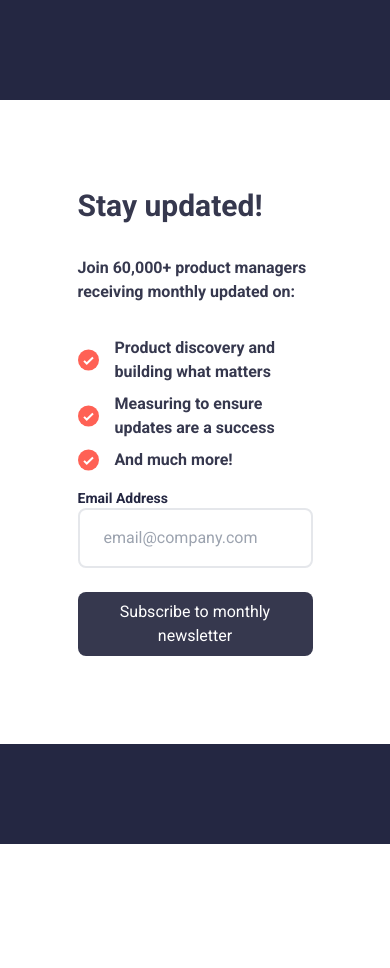
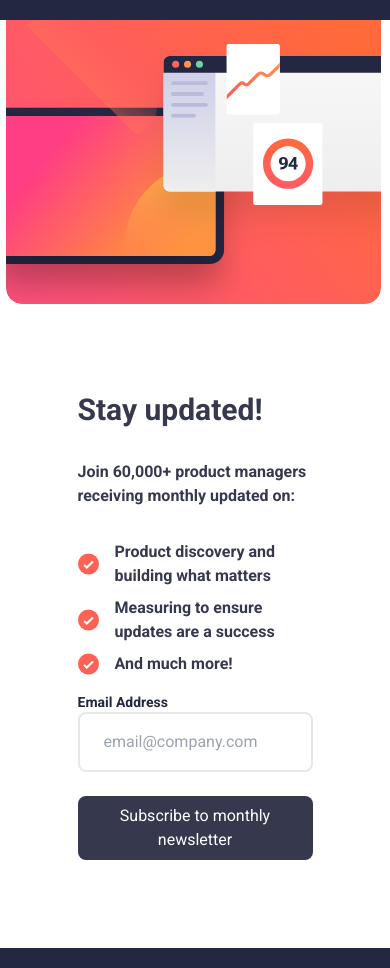
Before and after one commit to lavollmer/newsletter-signup, a React (Vite) app: page / in a window 390 px wide. Before the commit the page ends 844 px from the top, so only its background shows below. Built offline with nearby package versions, Linux system fonts and the light colour scheme.

Commit message:
updating mobile responsive version

```diff
--- a/src/App.css
+++ b/src/App.css
@@ -4,3 +4,11 @@
   align-items: center;
   height: 100vh;
 }
+
+@media (max-width: 768px) {
+  #bg-container {
+    height: 100%;
+    flex-direction: column;
+    padding: 20px;
+  }
+}
--- a/src/App.jsx
+++ b/src/App.jsx
@@ -4,12 +4,14 @@ import Text from "./components/Text.jsx";
 import Email from "./components/Email.jsx";
 import { BrowserRouter as Router, Route, Routes } from "react-router-dom";
 import ThankYou from "./components/ThankYou.jsx";
+import illustrationSignUpMobile from "./assets/illustration-sign-up-mobile.svg";
 
 function App() {
   return (
     <>
       <div id="bg-container" className="bg-dark-slate-grey font-roboto">
         <div className="bg-white rounded">
+          <img src={illustrationSignUpMobile} alt="background image" className="flex flex-col ml-4 md:hidden" />
           <div className="flex flex-row p-6 justify-center">
             <div className="flex flex-col mt-18 p-16">
               <h1 className="text-charcoal-grey font-bold text-3xl md:text-6xl">
@@ -23,7 +25,7 @@ function App() {
                 <Route path="/thank-you" element={<ThankYou />} />
               </Routes>
             </div>
-            <div>
+            <div className="hidden md:flex">
               <img
                 src={illustrationSignUp}
                 alt="Illustration sign up"
```
